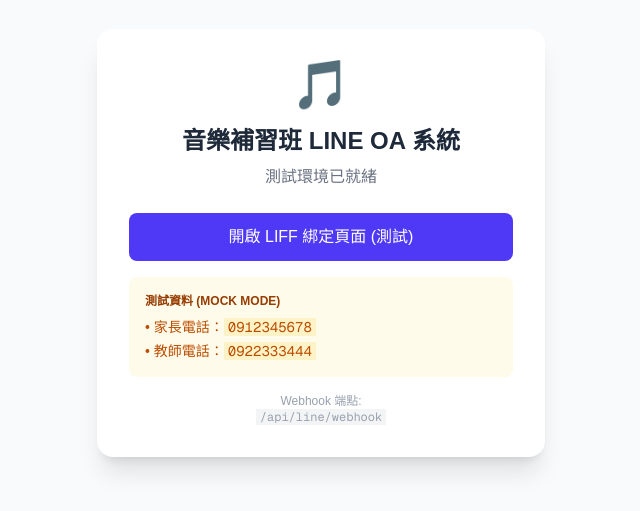
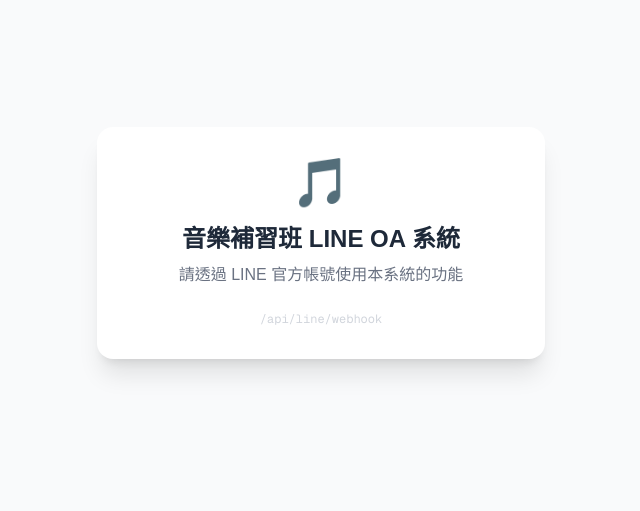
Before and after one commit to oh001738/titita_lineoa, a Next.js app: page / in a window 1280 px wide. Shown: the part 157-668 px from the top of the page, without its empty margins (319-959 px from the left). Built offline with nearby package versions, Linux system fonts and the light colour scheme.

Commit message:
refactor: remove LINE quota tracking from admin dashboard and API endpoints

```diff
--- a/app/admin/page.tsx
+++ b/app/admin/page.tsx
@@ -8,8 +8,6 @@
   total_notifies: number
   today_notifies: number
   failed_notifies: number
-  line_quota: number | null      // null = 付費無上限方案
-  line_consumption: number | null
 }
 
 export default function AdminDashboard() {
@@ -132,14 +130,12 @@
           <button
             onClick={togglePush}
             disabled={isUpdating}
-            className={`relative inline-flex h-6 w-11 items-center rounded-full transition-colors focus:outline-none ${
-              isPushEnabled ? 'bg-indigo-600' : 'bg-gray-200'
-            }`}
+            className={`relative inline-flex h-6 w-11 items-center rounded-full transition-colors focus:outline-none ${isPushEnabled ? 'bg-indigo-600' : 'bg-gray-200'
+              }`}
           >
             <span
-              className={`inline-block h-4 w-4 transform rounded-full bg-white transition-transform ${
-                isPushEnabled ? 'translate-x-6' : 'translate-x-1'
-              }`}
+              className={`inline-block h-4 w-4 transform rounded-full bg-white transition-transform ${isPushEnabled ? 'translate-x-6' : 'translate-x-1'
+                }`}
             />
           </button>
         </div>
@@ -170,37 +166,6 @@
           icon="⚠️"
           color="bg-red-500"
         />
-        {/* LINE 本月額度使用量 */}
-        {stats?.line_consumption !== null && stats?.line_consumption !== undefined && (
-          <div className="bg-white p-5 rounded-xl shadow-sm border border-gray-100 flex flex-col gap-3">
-            <div className="flex items-center gap-3">
-              <div className="w-10 h-10 rounded-lg bg-green-500 flex items-center justify-center text-white text-xl">💬</div>
-              <div>
-                <p className="text-xs text-gray-400">本月 LINE 推播</p>
-                <p className="text-2xl font-bold text-gray-900">{stats.line_consumption.toLocaleString()}</p>
-              </div>
-            </div>
-            {stats.line_quota !== null ? (
-              <>
-                <div className="h-2 bg-gray-100 rounded-full overflow-hidden">
-                  <div
-                    className={`h-full rounded-full transition-all ${
-                      (stats.line_consumption / stats.line_quota) > 0.9 ? 'bg-red-500' :
-                      (stats.line_consumption / stats.line_quota) > 0.7 ? 'bg-yellow-400' : 'bg-green-500'
-                    }`}
-                    style={{ width: `${Math.min((stats.line_consumption / stats.line_quota) * 100, 100)}%` }}
-                  />
-                </div>
-                <p className="text-xs text-gray-400">
-                  額度：{stats.line_consumption.toLocaleString()} / {stats.line_quota.toLocaleString()}
-                  （剩 {(stats.line_quota - stats.line_consumption).toLocaleString()} 則）
-                </p>
-              </>
-            ) : (
-              <p className="text-xs text-gray-400">付費方案・無限制</p>
-            )}
-          </div>
-        )}
       </div>
 
       <div className="grid grid-cols-1 lg:grid-cols-2 gap-8">
@@ -230,14 +195,12 @@
                 <span className="text-sm text-gray-600">{label}</span>
                 <button
                   onClick={() => toggleNotifyType(key)}
-                  className={`relative inline-flex h-5 w-9 items-center rounded-full transition-colors focus:outline-none ${
-                    enabledNotifies[key] !== false ? 'bg-indigo-500' : 'bg-gray-200'
-                  }`}
+                  className={`relative inline-flex h-5 w-9 items-center rounded-full transition-colors focus:outline-none ${enabledNotifies[key] !== false ? 'bg-indigo-500' : 'bg-gray-200'
+                    }`}
                 >
                   <span
-                    className={`inline-block h-3 w-3 transform rounded-full bg-white transition-transform ${
-                      enabledNotifies[key] !== false ? 'translate-x-5' : 'translate-x-1'
-                    }`}
+                    className={`inline-block h-3 w-3 transform rounded-full bg-white transition-transform ${enabledNotifies[key] !== false ? 'translate-x-5' : 'translate-x-1'
+                      }`}
                   />
                 </button>
               </div>
--- a/app/api/admin/stats/route.ts
+++ b/app/api/admin/stats/route.ts
@@ -6,38 +6,14 @@
 
 export const dynamic = 'force-dynamic'
 
-async function fetchLineQuota(): Promise<{ quota: number | null; consumption: number | null }> {
-  const token = process.env.LINE_CHANNEL_ACCESS_TOKEN
-  if (!token) return { quota: null, consumption: null }
-
-  try {
-    const [quotaRes, consumptionRes] = await Promise.all([
-      fetch('https://api.line.me/v2/bot/message/quota', {
-        headers: { Authorization: `Bearer ${token}` },
-      }),
-      fetch('https://api.line.me/v2/bot/message/quota/consumption', {
-        headers: { Authorization: `Bearer ${token}` },
-      }),
-    ])
-
-    const quotaData = quotaRes.ok ? await quotaRes.json() : null
-    const consumptionData = consumptionRes.ok ? await consumptionRes.json() : null
-
-    // LINE 免費方案 quota type 為 "limited"，value 是上限；付費方案為 "unlimited"
-    const quota = quotaData?.type === 'limited' ? quotaData.value : null
-    const consumption = consumptionData?.totalUsage ?? null
-
-    return { quota, consumption }
-  } catch {
-    return { quota: null, consumption: null }
-  }
-}
-
 /**
  * GET /api/admin/stats
- * 取得管理後台概覽數據（含 LINE 額度）
+ * 取得管理後台概覽數據
  */
 export async function GET() {
+  // 這裡應有管理員驗證邏輯
+  // 基於「不依賴主系統」原則，這裡未來可實作簡單的獨立密碼驗證
+
   try {
     await connectDB()
 
@@ -49,15 +25,13 @@
       todayBindings,
       totalNotifies,
       todayNotifies,
-      failedNotifies,
-      lineQuota,
+      failedNotifies
     ] = await Promise.all([
       LineBindLog.countDocuments({ action: BIND_ACTIONS.BIND }),
       LineBindLog.countDocuments({ action: BIND_ACTIONS.BIND, createdAt: { $gte: startOfToday } }),
       LineNotifyLog.countDocuments({}),
       LineNotifyLog.countDocuments({ createdAt: { $gte: startOfToday } }),
-      LineNotifyLog.countDocuments({ status: NOTIFY_STATUS.FAILED }),
-      fetchLineQuota(),
+      LineNotifyLog.countDocuments({ status: NOTIFY_STATUS.FAILED })
     ])
 
     return Response.json({
@@ -67,11 +41,9 @@
         total_notifies: totalNotifies,
         today_notifies: todayNotifies,
         failed_notifies: failedNotifies,
-        line_quota: lineQuota.quota,           // 本月總額度（免費方案有上限；付費方案為 null）
-        line_consumption: lineQuota.consumption, // 本月已發送數
       },
-      error: null,
-    } satisfies ApiResponse<object>)
+      error: null
+    })
   } catch (err) {
     console.error('[Admin Stats] Error:', err)
     return Response.json({ data: null, error: '伺服器錯誤' }, { status: 500 })
--- a/app/page.tsx
+++ b/app/page.tsx
@@ -4,30 +4,12 @@
       <div className="bg-white p-8 rounded-2xl shadow-xl max-w-md w-full">
         <div className="text-5xl mb-4">🎵</div>
         <h1 className="text-2xl font-bold text-gray-800 mb-2">音樂補習班 LINE OA 系統</h1>
-        <p className="text-gray-500 mb-6">測試環境已就緒</p>
+        <p className="text-gray-500 mb-6">請透過 LINE 官方帳號使用本系統的功能</p>
 
-        <div className="space-y-4">
-          <a
-            href="/liff/bind"
-            className="block w-full bg-indigo-600 text-white py-3 rounded-lg font-medium hover:bg-indigo-700 transition-colors"
-          >
-            開啟 LIFF 綁定頁面 (測試)
-          </a>
-
-          <div className="p-4 bg-amber-50 rounded-lg text-left">
-            <p className="text-xs font-bold text-amber-800 mb-2 uppercase">測試資料 (Mock Mode)</p>
-            <ul className="text-sm text-amber-700 space-y-1">
-              <li>• 家長電話：<code className="bg-amber-100 px-1">0912345678</code></li>
-              <li>• 教師電話：<code className="bg-amber-100 px-1">0922333444</code></li>
-            </ul>
-          </div>
-
-          <div className="text-xs text-gray-400">
-            Webhook 端點: <br/>
-            <code className="bg-gray-100 px-1">/api/line/webhook</code>
-          </div>
+        <div className="text-xs text-gray-300">
+          <code>/api/line/webhook</code>
         </div>
       </div>
     </div>
-  );
+  )
 }
```
